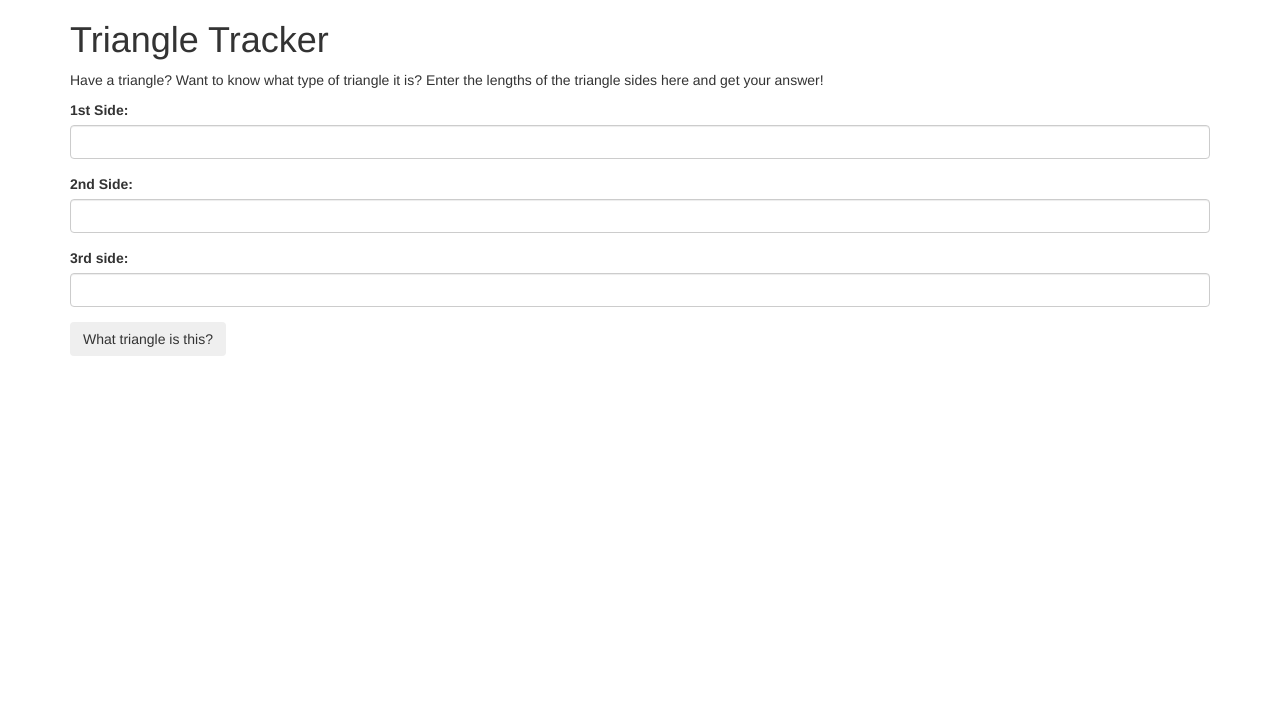
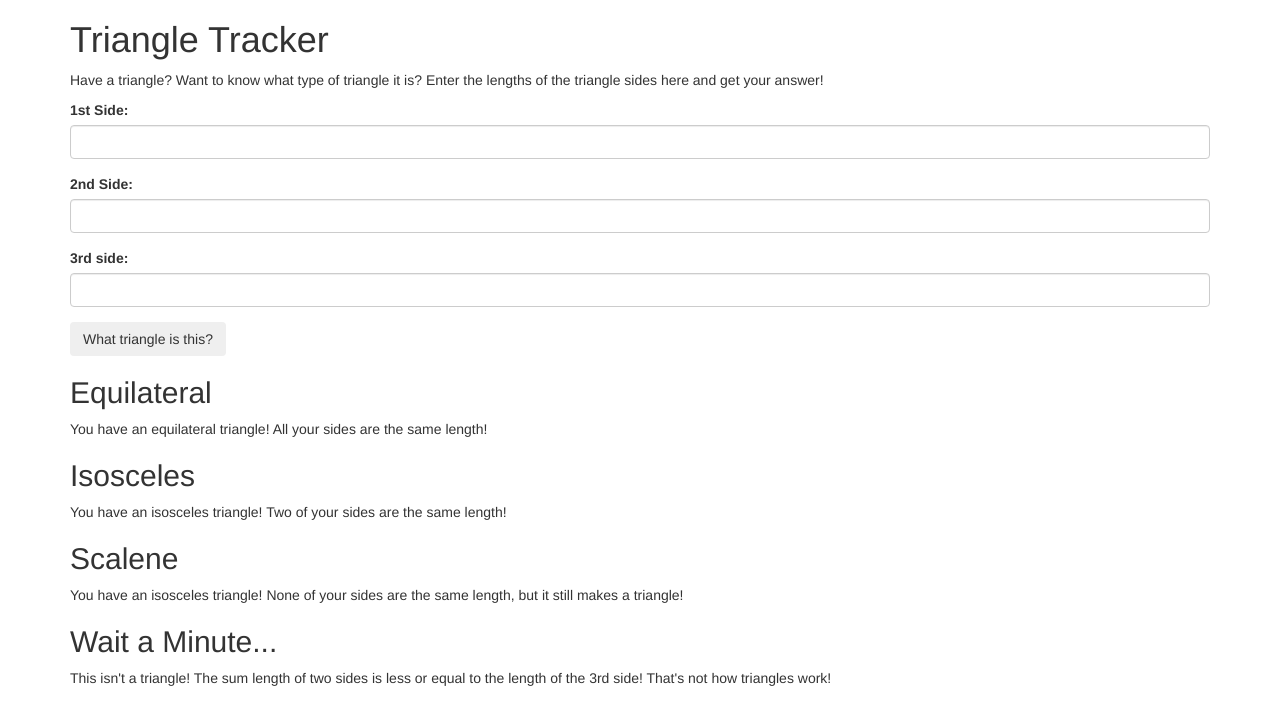
Before and after one commit to lucianmiller/triangle-tracker, a plain HTML site: page index.html in a window 1280 px wide. Drawn offline with Linux system fonts and the light colour scheme.

Commit message:
It will add types of triangles and not a trianlge answers

```diff
--- a/index.html
+++ b/index.html
@@ -27,6 +27,28 @@
       </div>
       <button type="submit" class="btn">What triangle is this?</button>
     </form>
+
+    <div id="answers">
+      <div id="equilateral">
+        <h2>Equilateral</h2>
+        <p>You have an equilateral triangle! All your sides are the same length!</p>
+      </div>
+
+      <div id="isosceles">
+        <h2>Isosceles</h2>
+        <p>You have an isosceles triangle! Two of your sides are the same length!</p>
+      </div>
+
+      <div id="scalene">
+        <h2>Scalene</h2>
+        <p>You have an isosceles triangle! None of your sides are the same length, but it still makes a triangle!</p>
+      </div>
+
+      <div id="not-triangle">
+        <h2>Wait a Minute...</h2>
+        <p>This isn't a triangle! The sum length of two sides is less or equal to the length of the 3rd side! That's not how triangles work!</p>
+      </div>
+    </div>
   </div>
 </body>
 </html>
```
